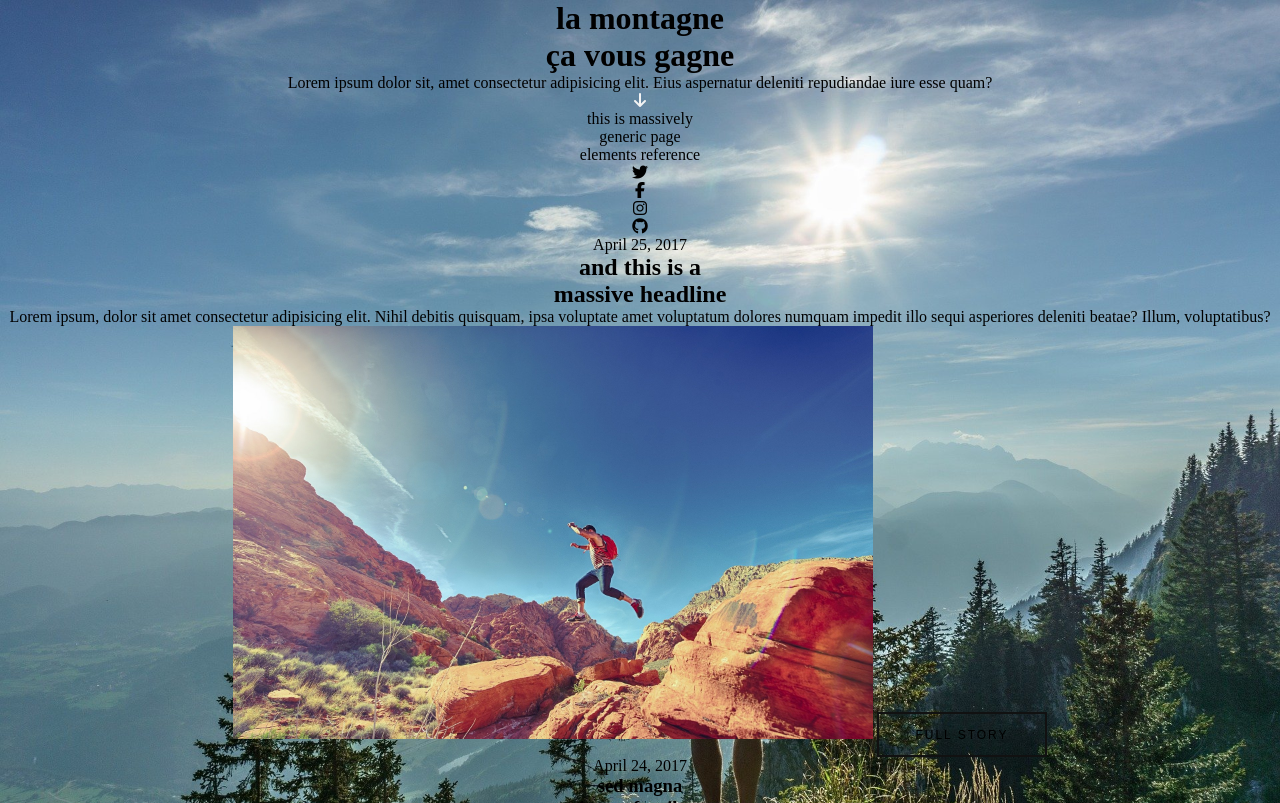
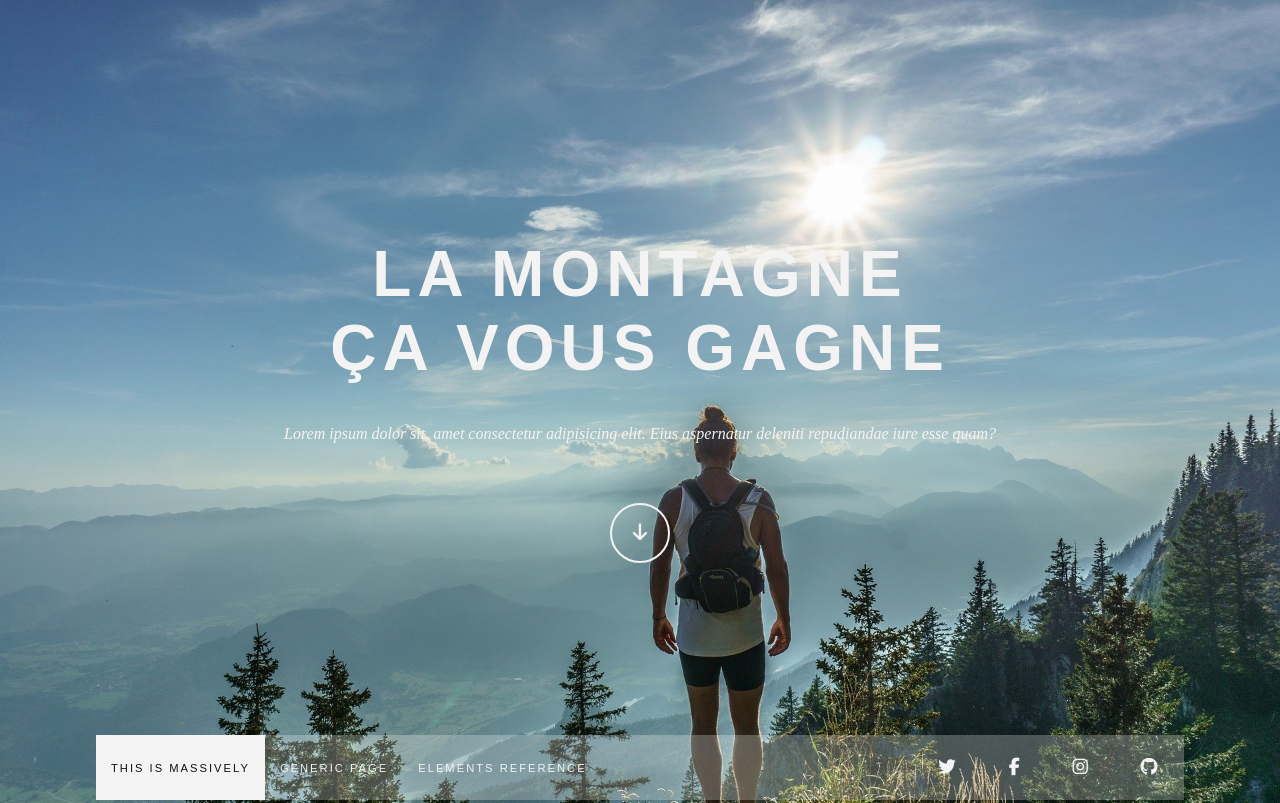
Before and after one commit to MalicknND/intergation-montagne, a plain HTML site: page index.html in a window 1280 px wide. Shown: the top 803 px of the page. Drawn offline with Linux system fonts and the light colour scheme; a web font is replaced by a local one.

Commit message:
header✅

```diff
--- a/assets/styles/layouts/_header.scss
+++ b/assets/styles/layouts/_header.scss
@@ -0,0 +1,97 @@
+header {
+  color: $white1;
+  position: relative;
+  min-height: 100vh;
+  .header-content {
+    display: flex;
+    flex-direction: column;
+    justify-content: center;
+    align-items: center;
+    min-height: 100vh;
+    transform: translateY(40px);
+    animation: headerAnim 0.5s ease forwards;
+
+    @keyframes headerAnim {
+      to {
+        transform: translateY(0);
+        opacity: 1;
+      }
+    }
+  }
+  h1 {
+    @include title;
+    letter-spacing: 6px;
+    font-size: 4rem;
+  }
+  p {
+    margin: 40px auto 60px;
+    font-style: italic;
+  }
+  span {
+    border: 2px solid $white1;
+    border-radius: 50%;
+    height: 60px;
+    width: 60px;
+    font-size: 1.2rem;
+    display: flex;
+    justify-content: center;
+    align-items: center;
+  }
+  nav {
+    display: flex;
+    justify-content: space-between;
+    background: rgba(255, 255, 255, 0.253);
+    color: $white1;
+    width: 85%;
+    height: 65px;
+    z-index: 100;
+    position: absolute;
+    bottom: 0;
+    left: 50%;
+    transform: translateX(-50%);
+
+    ul {
+      display: flex;
+      align-items: center;
+    }
+    .nav-left {
+      //permet d'enlever le hover sur le premier li
+      &:hover li:not(:hover) {
+        background: none;
+        color: $white1;
+      }
+      li {
+        @include title;
+        font-size: 0.7rem;
+        padding: 0 15px;
+        height: 100%;
+        display: flex;
+        align-items: center;
+        cursor: pointer;
+
+        &:first-child {
+          background: $white1;
+          color: $black1;
+        }
+        &:hover {
+          background: $white1;
+          color: $black1;
+        }
+      }
+    }
+    .nav-right {
+      font-size: 1.1rem;
+      min-width: 100px;
+      width: 25%;
+      max-width: 300px;
+      justify-content: space-around;
+    }
+    li {
+      transition: 0.15s;
+      cursor: pointer;
+      &:hover {
+        transform: scale(1.3);
+      }
+    }
+  }
+}
```
Also changed, not shown: assets/styles/index.css, 1 other file.
